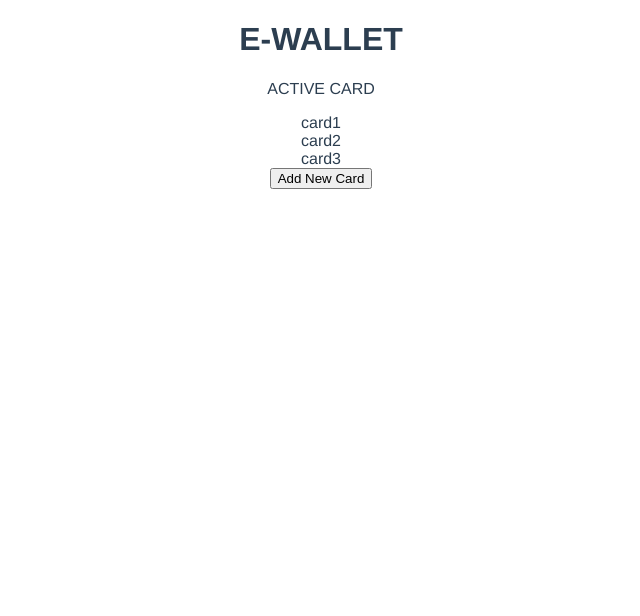
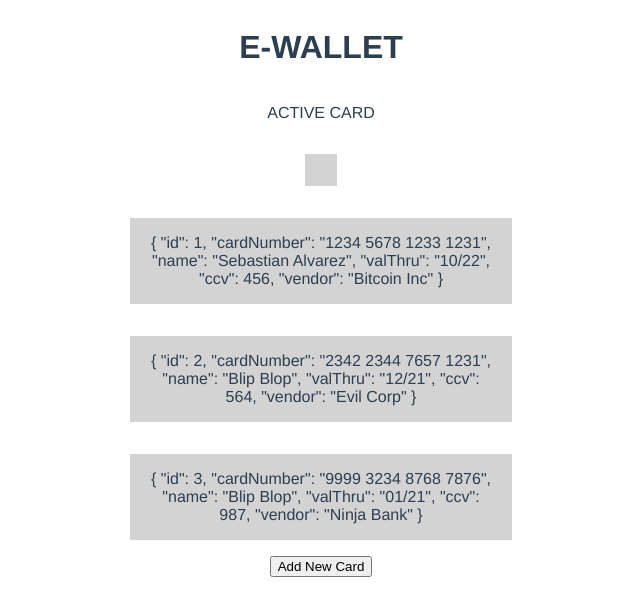
Before and after one commit to sleam91/E-Wallet, a Vue app: page / in a window 1280 px wide. Shown: the top 616 px of the page, without its empty margins (319-959 px from the left). Built offline with nearby package versions, Linux system fonts and the light colour scheme.

Commit message:
can add new cards

```diff
--- a/src/App.vue
+++ b/src/App.vue
@@ -6,6 +6,10 @@
 </template>
 
 <style lang="scss">
+body{
+  margin-left:0;
+  margin-right: 0;
+}
 #app {
   font-family: Avenir, Helvetica, Arial, sans-serif;
   -webkit-font-smoothing: antialiased;
--- a/src/components/Card.vue
+++ b/src/components/Card.vue
@@ -6,10 +6,27 @@
 export default {
     name: "Card",
     props: {
-        card: String
+        card:Object
+    },
+    data() {
+        return {
+            // card:this.$root.getCard(this.$route.params.id),
+            // cardList: this.$root.getCardList()
+        };
+    },
+    computed:{
+
     }
 };
 </script>
 
 <style lang="scss" scoped>
+.card {
+    background: lightgray;
+    // width: 90%;
+    max-width: 350px;
+    height: 40%;
+    margin:1rem 0;
+    padding:1rem
+}
 </style>
--- a/src/components/CardForm.vue
+++ b/src/components/CardForm.vue
@@ -1,15 +1,15 @@
 <template>
     <div class="card-form">
         <p>CARD NUMBER</p>
-        <input />
+        <input v-model="card.cardNumber"/>
         <p>CARD HOLDER NAME</p>
-        <input placeholder="FIRSTNAME LASTNAME" />
+        <input v-model="card.name" placeholder="FIRSTNAME LASTNAME" />
         <p>VALID THRU</p>
-        <input />
+        <input v-model="card.valThru" />
         <p>CCV</p>
-        <input />
+        <input v-model="card.ccv" />
         <p>VENDOR</p>
-        <select id="vendor">
+        <select v-model="card.vendor" id="vendor">
             <option selected hidden></option>
             <option>BITCOIN INC</option>
             <option>NINJA BANK</option>
@@ -18,7 +18,7 @@
         </select>
         <p></p>
         <router-link to="/">
-            <button>Add Card</button>
+            <button @click="addCard">Add Card</button>
         </router-link>
     </div>
 </template>
@@ -26,6 +26,25 @@
 <script>
 export default {
     name: "CardForm",
+    data() {
+        return {
+            card: {
+                id: 0,
+                cardNumber: "",
+                name: "",
+                valThru: "",
+                ccv: null,
+                vendor: ""
+            }
+        };
+    },
+    methods:{
+        addCard(){
+            this.card.id=this.$root.getCardList().length+1
+            this.$root.getCardList().push(this.card)
+        }
+    }
+
 };
 </script>
 
--- a/src/components/CardStack.vue
+++ b/src/components/CardStack.vue
@@ -1,6 +1,6 @@
 <template>
     <div class="card-stack">
-        <card v-for="card in cardList" :key="card" :card="card" />
+        <card v-for="card in cardList" :key="card.id" :card="card" />
     </div>
 </template>
 
@@ -23,4 +23,9 @@ export default {
 </script>
 
 <style lang="scss" scoped>
+.card-stack{
+    display: flex;
+    flex-direction: column;
+    align-items: center;
+}
 </style>
--- a/src/main.js
+++ b/src/main.js
@@ -5,14 +5,38 @@ import router from './router'
 Vue.config.productionTip = false
 
 new Vue({
-  data(){
-    return{
-      cardList:['card1','card2','card3']
+  data() {
+    return {
+      cardList: [{
+        id: 1,
+        cardNumber: "1234 5678 1233 1231",
+        name: "Sebastian Alvarez",
+        valThru: "10/22",
+        ccv: 456,
+        vendor: "Bitcoin Inc"
+      }, {
+        id: 2,
+        cardNumber: "2342 2344 7657 1231",
+        name: "Blip Blop",
+        valThru: "12/21",
+        ccv: 564,
+        vendor: "Evil Corp"
+      }, {
+        id: 3,
+        cardNumber: "9999 3234 8768 7876",
+        name: "Blip Blop",
+        valThru: "01/21",
+        ccv: 987,
+        vendor: "Ninja Bank"
+      }]
     }
   },
-  methods:{
-    getCardList(){
+  methods: {
+    getCardList() {
       return this.cardList
+    },
+    getCard(id) {
+      return this.cardList.find(card => card.id == id)
     }
   },
   router,
--- a/src/views/AddCard.vue
+++ b/src/views/AddCard.vue
@@ -2,7 +2,7 @@
     <div class="add-card">
         <top :header="'ADD A NEW BANK CARD'"/>
         <p>NEW CARD</p>
-        <card />
+        <card empty/>
         <card-form />
     </div>
 </template>
--- a/src/views/Home.vue
+++ b/src/views/Home.vue
@@ -2,7 +2,7 @@
     <div class="home">
         <top :header="'E-WALLET'" />
         <p>ACTIVE CARD</p>
-        <card />
+        <card/>
         <card-stack />
         <router-link to="/add">
             <button>Add New Card</button>
@@ -25,6 +25,7 @@ export default {
     },
     data() {
         return {
+
             cardList: this.$root.getCardList()
         };
     }
@@ -32,4 +33,9 @@ export default {
 </script>
 
 <style lang="scss" scoped>
+.home{
+  display: flex;
+  flex-direction: column;
+  align-items: center;
+}
 </style>
```
